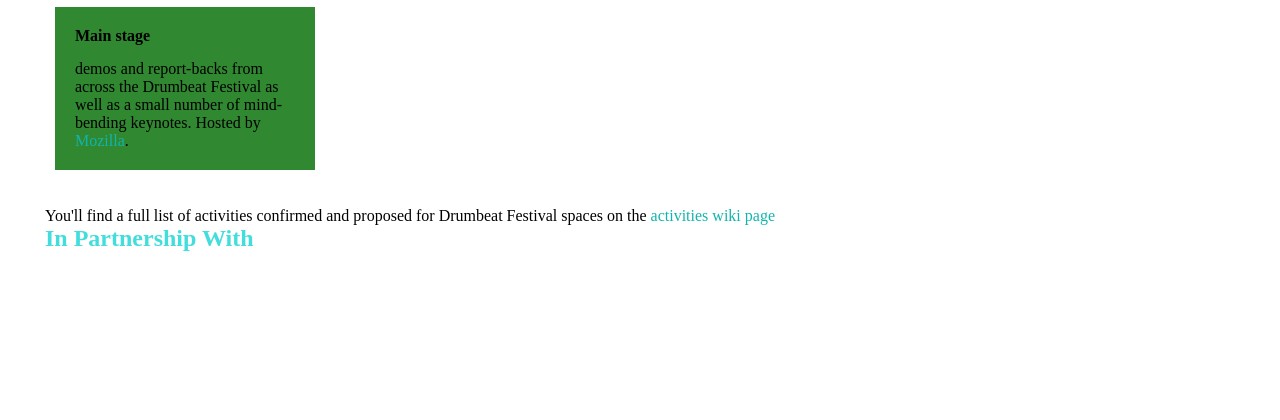
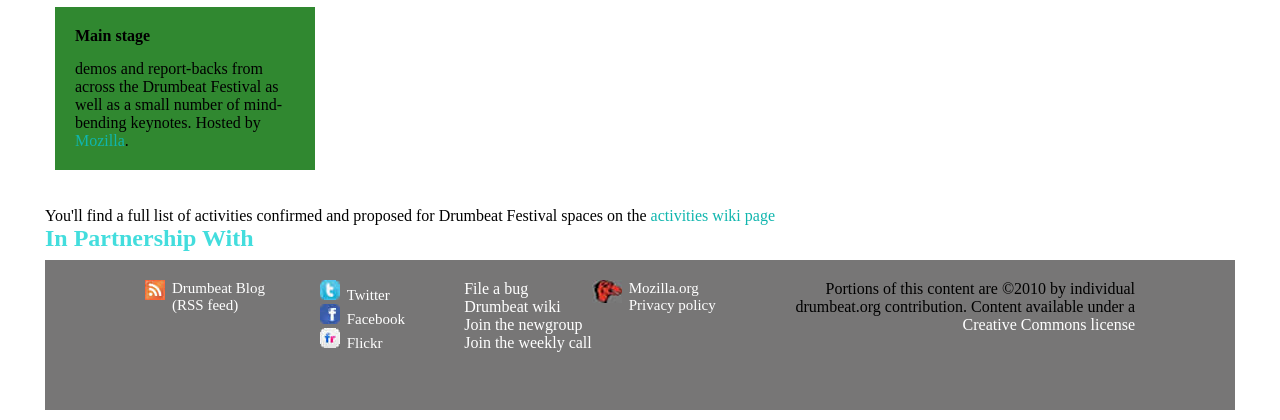
Before and after one commit to Alfred215/DAW, a PHP site: page /html/Drumbeat.html in a window 1280 px wide. Shown: the part 1275-1695 px from the top of the page. Before the commit the page ends 1526 px from the top, so only its background shows below. Run offline with PHP 8.4, Linux system fonts and the light colour scheme.

Commit message:
son las 12:41 del 10/11

```diff
--- a/DAWInterfaces/PR02_García_Arpal_Alfredo/css/Drumbeat.css
+++ b/DAWInterfaces/PR02_García_Arpal_Alfredo/css/Drumbeat.css
@@ -409,3 +409,92 @@ div#twitter{
     margin-top: 8px;
     float: left;
 }
+
+footer{
+    height: 130px;
+    padding-top: 20px;
+    background-color: #777676;
+    float: left;
+    width: 1190px;
+    justify-content: space-between;
+    display: flex;
+    flex-direction: row;
+    margin-bottom: 10px;
+}
+
+div#left{
+    margin-left: 100px;
+    width: 260px;
+    justify-content: space-between;
+    display: flex;
+    flex-direction: row;
+}
+
+div#blog{
+    display: flex;
+    float: left;
+    width: 150px;
+}
+
+div#blog>p{
+    margin-left: 7px;
+    float: right;
+    color: white;
+    font-size: 15px;
+}
+
+div#blog>img{
+    float: left;
+    width: 20px;
+    height: 20px;
+}
+
+div#redes{
+    color: white;
+    font-size: 15px;
+}
+
+div#redes>img{
+    width: 20px;
+    height: 20px;
+    margin-right: 7px;
+}
+
+div#center{
+    justify-content: space-between;
+    display: flex;
+    flex-direction: row;
+}
+
+div#element>ul{
+    list-style-type: none;
+    color: white;
+}
+
+div#dino{
+    display: flex;
+}
+
+div#dino>img{
+    width: 30px;
+    height: 23px;
+    float: left;
+}
+
+div#dino>p{
+    float: right;
+    font-size: 15px;
+    color: white;
+    margin-left: 7px;
+}
+
+div#right{
+    margin-right: 100px;
+    width: 360px;
+    flex-direction: row;
+    text-align: right;
+}
+
+p#creative{
+    color: white;
+}
--- a/DAWInterfaces/PR02_García_Arpal_Alfredo/html/Drumbeat.html
+++ b/DAWInterfaces/PR02_García_Arpal_Alfredo/html/Drumbeat.html
@@ -244,7 +244,35 @@
             </div>
         </div>
         <footer>
-
+            <div id="left">
+                <div id="blog">
+                    <img src="../img/icono/rss.jpg">
+                    <p>Drumbeat Blog<br/>(RSS feed)</p>
+                </div>
+                <div id="redes">
+                    <img src="../img/icono/twitter.jpg">Twitter<br/>
+                    <img src="../img/icono/facebook.jpg">Facebook<br/>
+                    <img src="../img/icono/flickr.jpg">Flickr<br/>
+                </div>
+            </div>
+            <div id="center">
+                <div id="element">
+                    <ul>
+                        <li>File a bug</li>
+                        <li>Drumbeat wiki</li>
+                        <li>Join the newgroup</li>
+                        <li>Join the weekly call</li>
+                    </ul>
+                </div>
+                <div id="dino">
+                    <img src="../img/icono/mozilla.jpg">
+                    <p>Mozilla.org<br>Privacy policy</p>
+                </div>
+            </div>
+            <div id="right">
+                <p>Portions of this content are ©2010 by individual drumbeat.org contribution. Content available under a </p>
+                <p id="creative">Creative Commons license</p>
+            </div>
         </footer>
     </body>
 </html>
```
